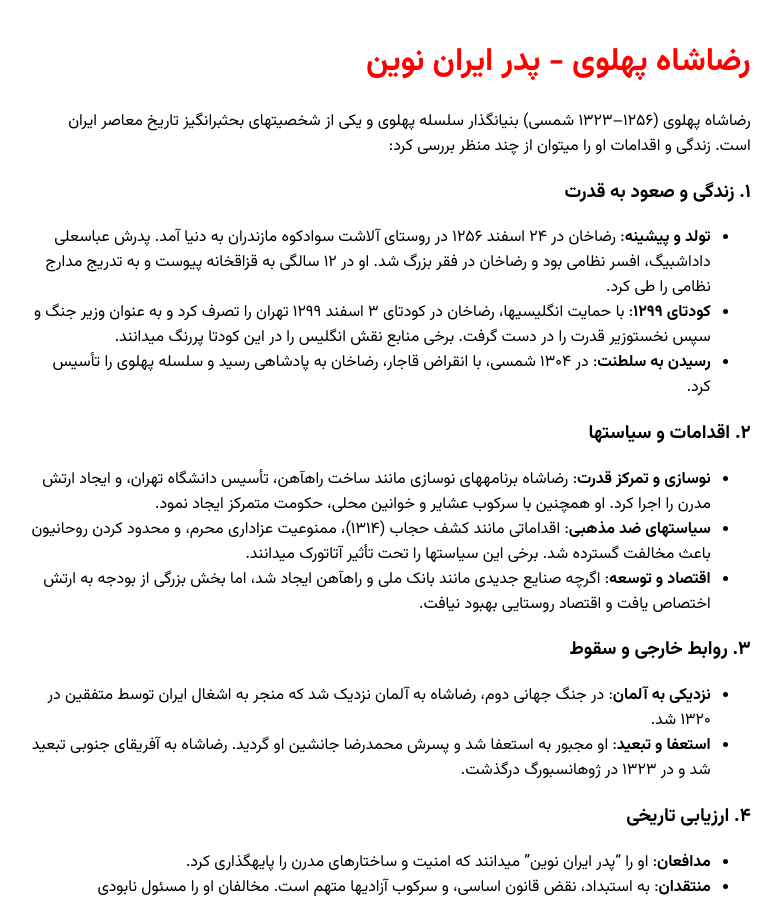
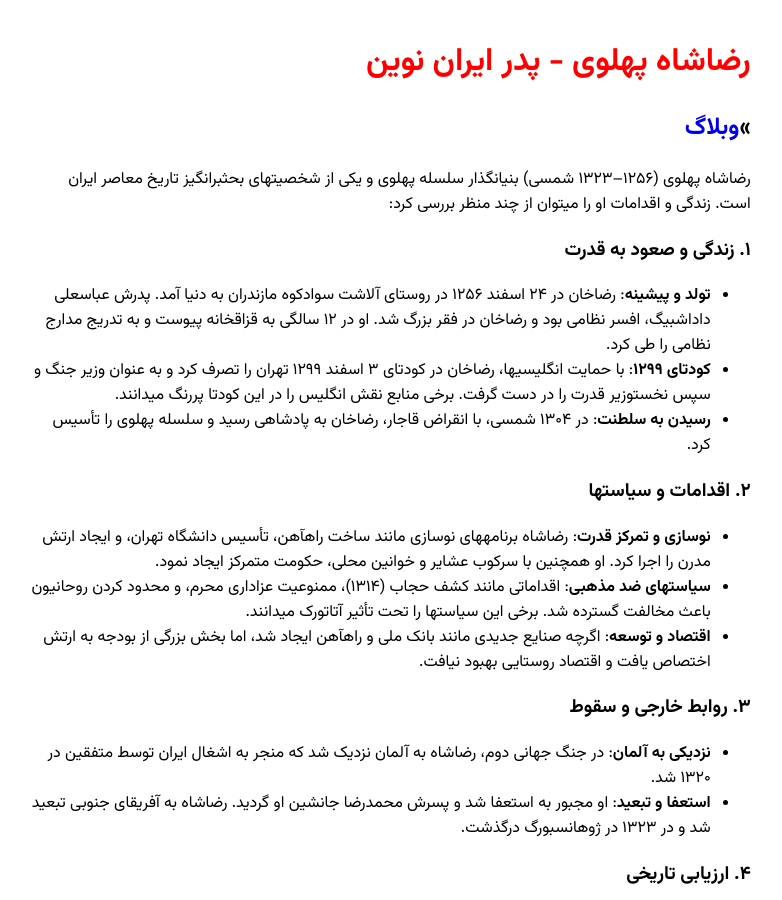
Before and after one commit to darkblog/darkblog.github.io, a Jekyll site: the page built from _posts/2024-7-4-4.md, in a window 1280 px wide and 900 px high. Shown: the whole window, without its empty margins (249-1031 px from the left). Built offline with Jekyll 4.4.1, drawn with Linux system fonts in a browser that asks for light colours.

Commit message:
Update post.html

```diff
--- a/_layouts/post.html
+++ b/_layouts/post.html
@@ -8,6 +8,7 @@
 </head>
 <body>
 <h1>{{ page.title }}</h1>
+<h2>»<a href="https://darkblog.github.io/">وبلاگ</a></h2>
 {{ content }}
 {% for post in site.posts %}
 <hr>
```
